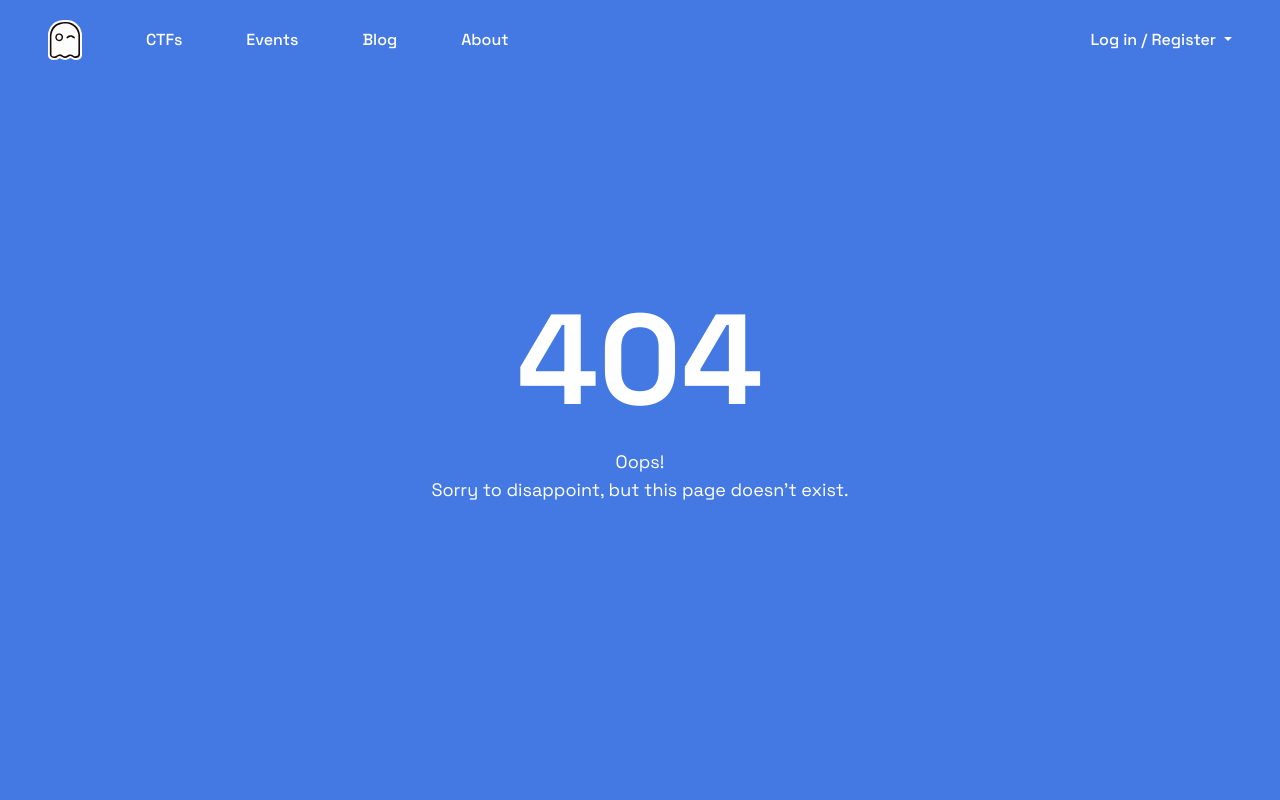
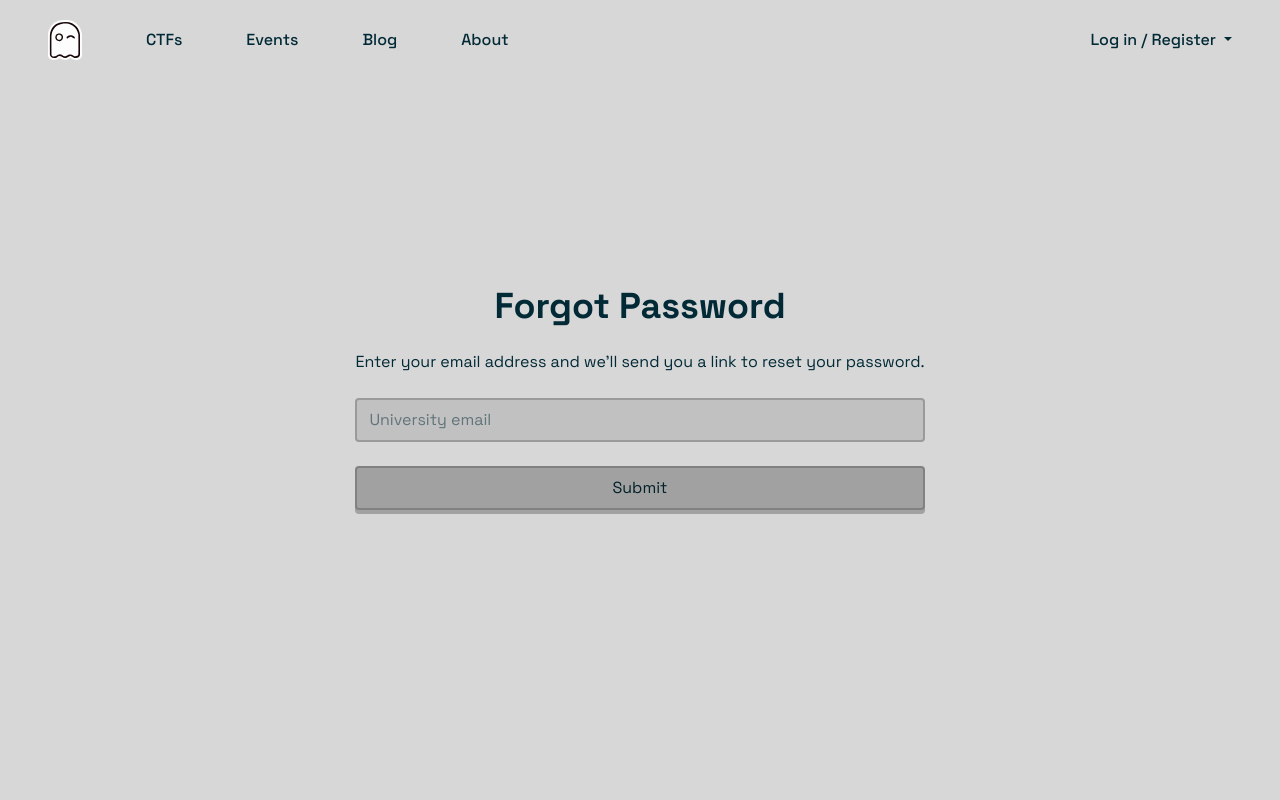
Before and after one commit to AdelaideB9/adelaideb9.com, a Vue app: page /forgot in a window 1280 px wide. Shown: the top 800 px of the page. Built offline with nearby package versions, Linux system fonts and the light colour scheme; what vue-showdown would draw is missing.

Commit message:
Forgot password frontend

```diff
--- a/src/components/AccountDropdown.vue
+++ b/src/components/AccountDropdown.vue
@@ -42,9 +42,10 @@
             placeholder="Password"
           />
 
-          <span
-            >Or register <router-link to="/register">here</router-link></span
-          >
+          <span>
+            Or register <router-link to="/register">here</router-link><br>
+            <router-link to="/forgot">Forgot password?</router-link>
+          </span>
 
           <button id="submit" :disabled="!canSubmit">Log in</button>
         </form>
--- a/src/router.js
+++ b/src/router.js
@@ -46,6 +46,18 @@ const routes = [
     name: "Register",
     component: () => import("./views/RegisterPage.vue"),
     meta: { theme: "purple" },
+  },
+  {
+    path: "/forgot",
+    name: "Forgot Password",
+    component: () => import("./views/ForgotPasswordPage.vue"),
+    meta: { theme: "silver" },
+  },
+  {
+    path: "/resetpass",
+    name: "Reset Password",
+    component: () => import("./views/ResetPasswordPage.vue"),
+    meta: { theme: "silver" },
   },
   {
     path: "/confirm",
--- /dev/null
+++ b/src/views/ForgotPasswordPage.vue
@@ -0,0 +1,40 @@
+<template>
+  <div
+    class="min-h-screen -mt-20 flex flex-col justify-center py-20 items-center gap-6 max-w-xl m-auto"
+  >
+    <div class="flex flex-col items-center gap-4 text-center">
+      <h1>Forgot Password</h1>
+    </div>
+    <form class="flex flex-col gap-y-6" @submit.prevent="submitPasswordReset">
+      <p class="text-left">
+        Enter your email address and we'll send you a link to reset your password.
+      </p>
+      <input v-model="email" type="text" placeholder="University email" />
+
+      <button class="w-auto" :disabled="!isFormValid || submitted">
+        Submit
+      </button>
+    </form>
+  </div>
+</template>
+
+<script setup>
+import http from "../services/http";
+import { ref, computed } from "vue";
+import { useToast } from "vue-toastification";
+import router from "../router";
+
+let email = ref("");
+let submitted = ref(false);
+
+const submitPasswordReset = async () => {
+  submitted.value = true;
+  let res = await http.post("/api/forgot", {
+    email: email.value
+  });
+  useToast().success(res.data);
+  router.push("/");
+};
+
+const isFormValid = computed(() => email.value.endsWith(".edu.au"));
+</script>
--- /dev/null
+++ b/src/views/ResetPasswordPage.vue
@@ -0,0 +1,70 @@
+<template>
+  <div
+    class="min-h-screen -mt-20 flex flex-col justify-center py-20 items-center gap-6 max-w-xl m-auto"
+  >
+    <div class="flex flex-col items-center gap-4 text-center">
+      <h1>Reset Password</h1>
+    </div>
+    <form class="flex flex-col gap-y-6" @submit.prevent="submitPasswordReset">
+      <div class="flex gap-4 flex-col md:flex-row">
+        <input
+          v-model="password"
+          type="password"
+          placeholder="Password"
+          class="flex-1"
+        />
+        <input
+          v-model="passwordRepeat"
+          type="password"
+          placeholder="Repeat password"
+          class="flex-1"
+        />
+      </div>
+      <p v-if="password.length > 0">
+        Password length: {{ password.length }} / 8<br />
+        Passwords
+        {{
+          password == passwordRepeat && password.length > 0
+            ? "match"
+            : "do not match"
+        }}
+      </p>
+
+      <button class="w-auto" :disabled="!isFormValid || submitted">
+        Submit
+      </button>
+    </form>
+  </div>
+</template>
+
+<script setup>
+import http from "../services/http";
+import { ref, computed, onMounted } from "vue";
+import { useToast } from "vue-toastification";
+import { useRoute } from "vue-router";
+import router from "../router";
+
+const route = useRoute();
+let password = ref("");
+let passwordRepeat = ref("");
+let submitted = ref(false);
+onMounted(async () => {
+  if (!route.query.token) {
+    router.push("/");
+  }
+});
+const submitPasswordReset = async () => {
+  submitted.value = true;
+  let res = await http.post("/api/resetpass", {
+    token: route.query.token,
+    password: password.value,
+  });
+  useToast().success(res.data);
+  router.push("/");
+};
+const isFormValid = computed(
+  () =>
+    password.value.length >= 8 &&
+    password.value == passwordRepeat.value
+);
+</script>
```
Also changed, not shown: .eslintrc.js, 1 other file (tests, documents, lock files or other folders).
